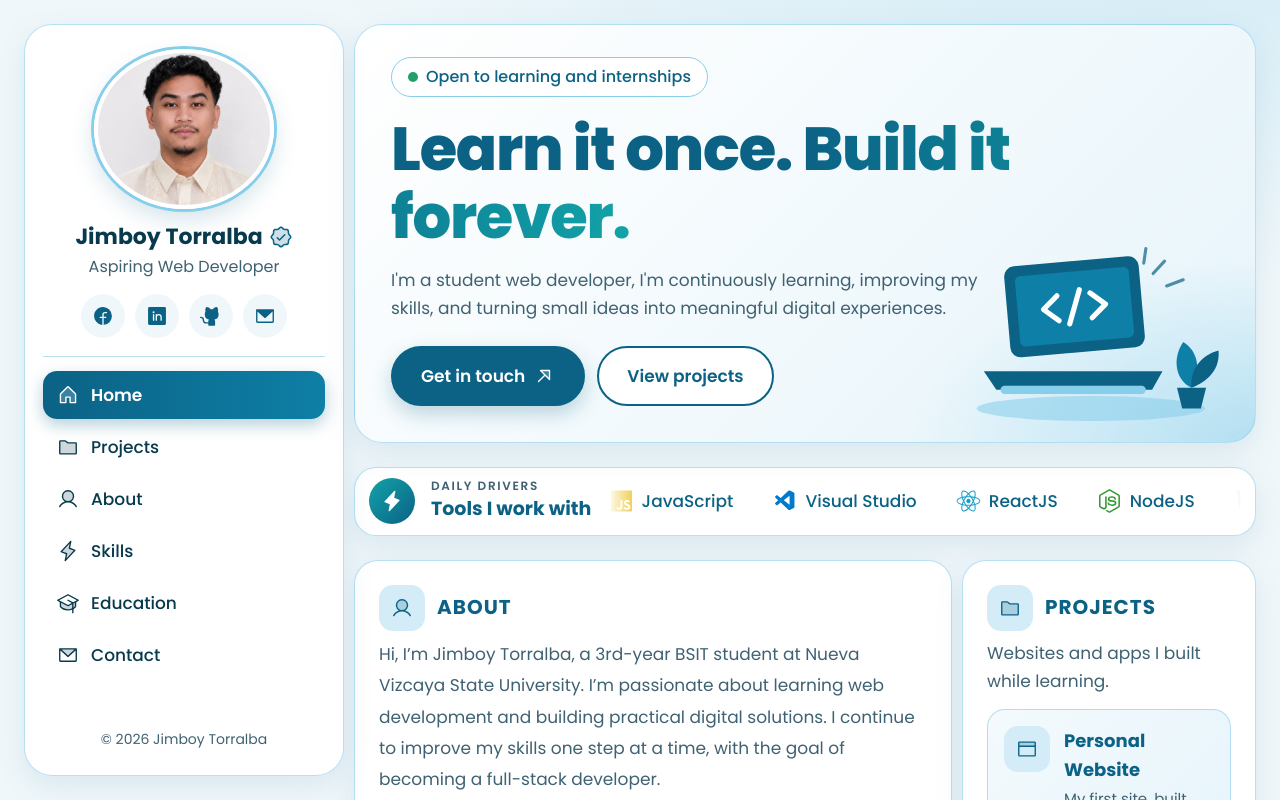
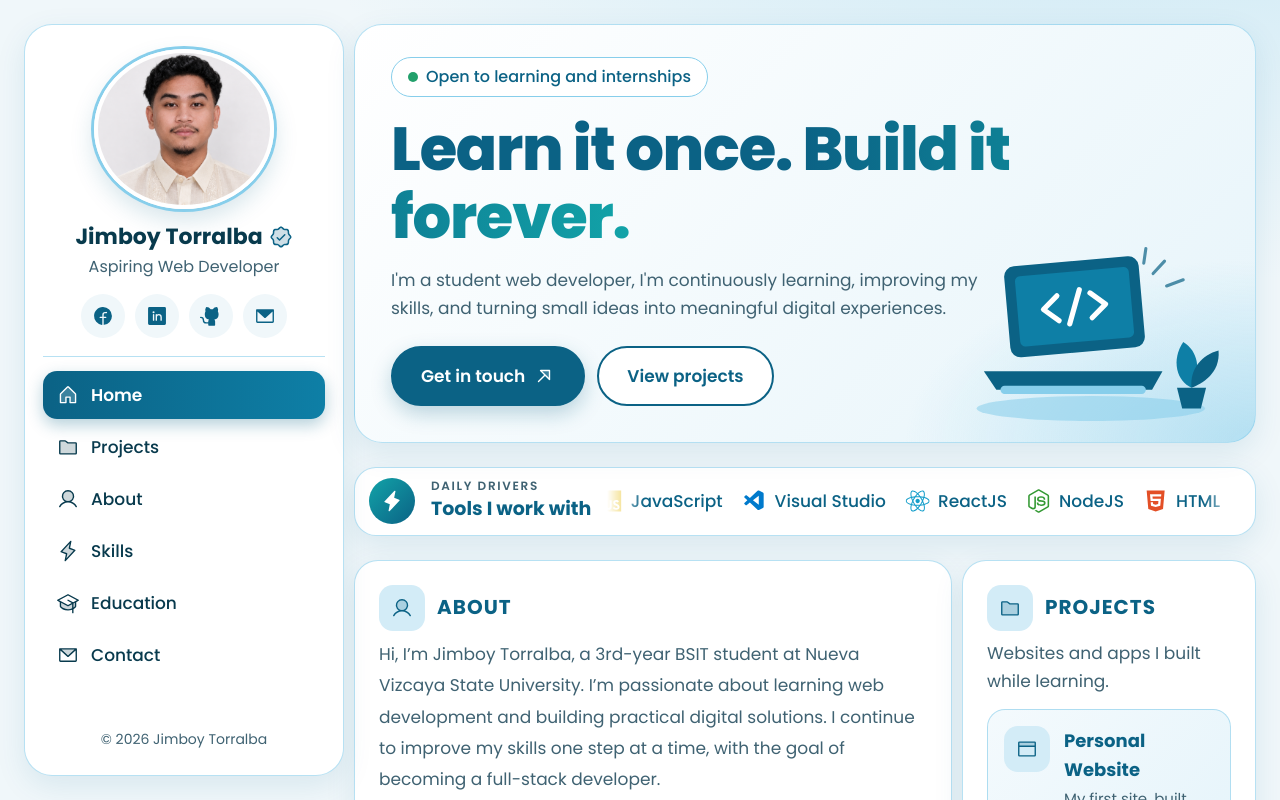
Before and after one commit to jimby-bot/Myportfolio, a React (Vite) app: page / in a window 1280 px wide. Shown: the top 800 px of the page. Built offline with nearby package versions, Linux system fonts and the light colour scheme.

Commit message:
Reduce gap between track items in index.css

```diff
--- a/src/index.css
+++ b/src/index.css
@@ -126,7 +126,7 @@ h1 {
   -webkit-mask-image: linear-gradient(90deg, transparent, #000 6%, #000 94%, transparent);
   mask-image: linear-gradient(90deg, transparent, #000 6%, #000 94%, transparent);
 }
-.track { display: flex; gap: 40px; width: max-content; animation: scroll 22s linear infinite; }
+.track { display: flex; gap: 20px; width: max-content; animation: scroll 22s linear infinite; }
 .marquee:hover .track { animation-play-state: paused; }
 .track span { white-space: nowrap; font-weight: 500; color: var(--dark); display: flex; gap: 8px; align-items: center; }
 @keyframes scroll { to { transform: translateX(-50%); } }
```
